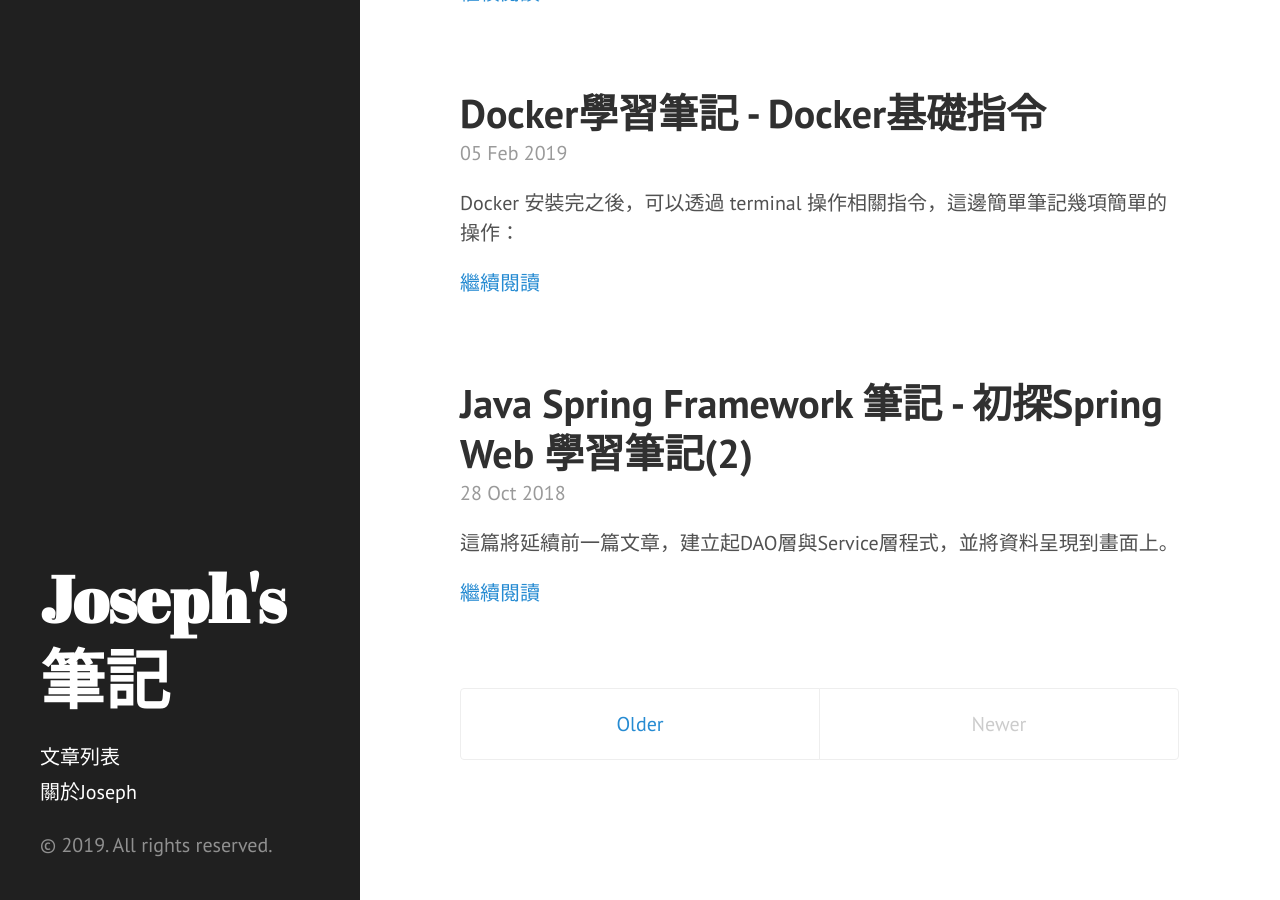
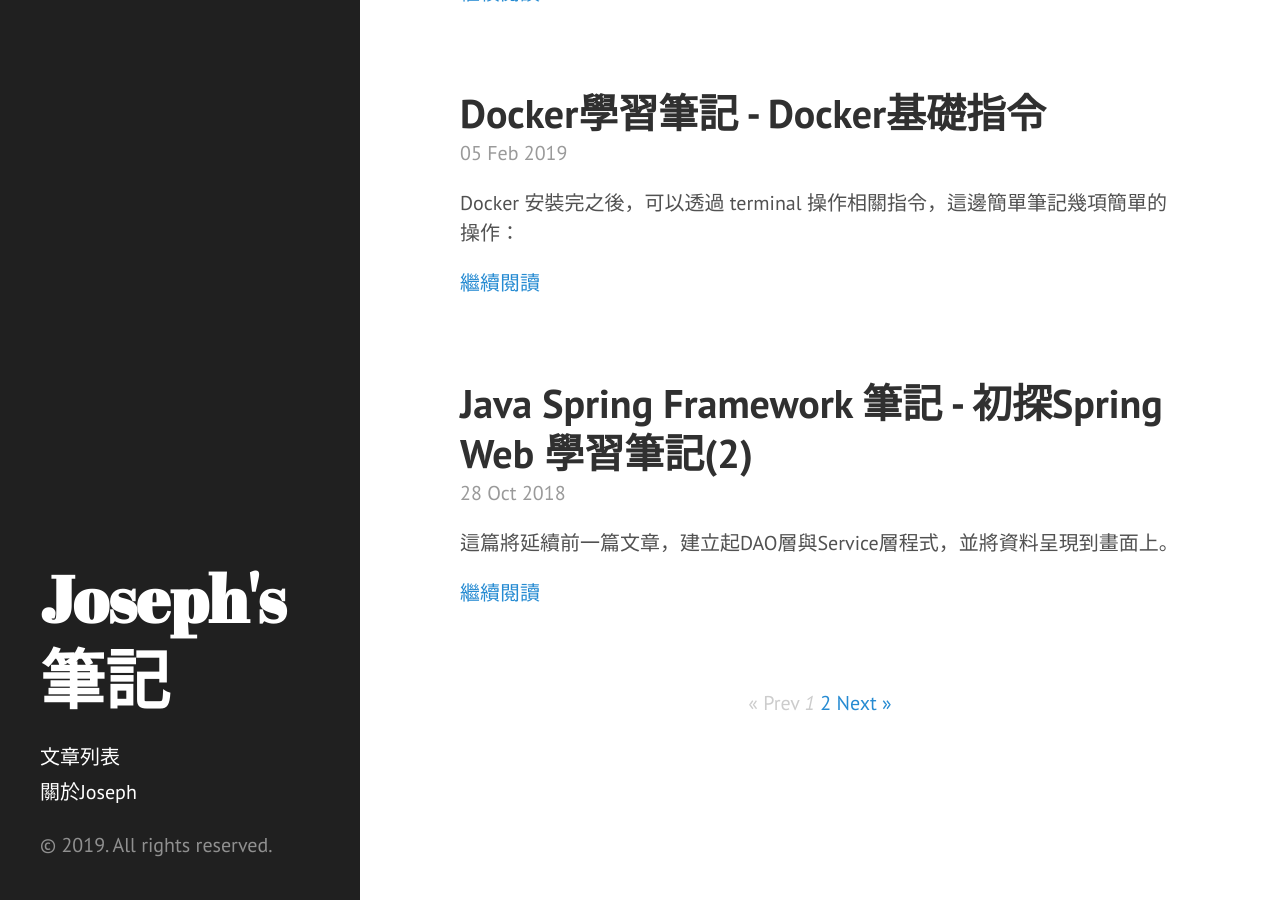
Before and after one commit to josephjsf2/josephjsf2.github.io, a Jekyll site: the page built from index.html, in a window 1280 px wide and 900 px high, scrolled down 2630 px. Built offline with Jekyll 4.4.1, drawn with Linux system fonts in a browser that asks for light colours; nearby versions of some CDN libraries; the list of posts is cut into pages by our own code; comment, search, counter and statistics services are not loaded.

Commit message:
fix pagination error

```diff
--- a/index.html
+++ b/index.html
@@ -21,19 +21,28 @@
   {% endfor %}
 </div>
 
+{% if paginator.total_pages > 1 %}
 <div class="pagination">
+  {% if paginator.previous_page %}
+  <a href="{{ paginator.previous_page_path | relative_url }}">&laquo; Prev</a>
+  {% else %}
+  <span>&laquo; Prev</span>
+  {% endif %}
+
+  {% for page in (1..paginator.total_pages) %}
+  {% if page == paginator.page %}
+  <em>{{ page }}</em>
+  {% elsif page == 1 %}
+  <a href="{{ paginator.previous_page_path | relative_url }}">{{ page }}</a>
+  {% else %}
+  <a href="{{ site.paginate_path | relative_url | replace: ':num', page }}">{{ page }}</a>
+  {% endif %}
+  {% endfor %}
+
   {% if paginator.next_page %}
-  <a class="pagination-item older" href="{{ site.baseurl }}page{{paginator.next_page}}">Older</a>
+  <a href="{{ paginator.next_page_path | relative_url }}">Next &raquo;</a>
   {% else %}
-  <span class="pagination-item older">Older</span>
-  {% endif %}
-  {% if paginator.previous_page %}
-  {% if paginator.page == 2 %}
-  <a class="pagination-item newer" href="{{ site.baseurl }}">Newer</a>
-  {% else %}
-  <a class="pagination-item newer" href="{{ site.baseurl }}page{{paginator.previous_page}}">Newer</a>
-  {% endif %}
-  {% else %}
-  <span class="pagination-item newer">Newer</span>
+  <span>Next &raquo;</span>
   {% endif %}
 </div>
+{% endif %}
```
